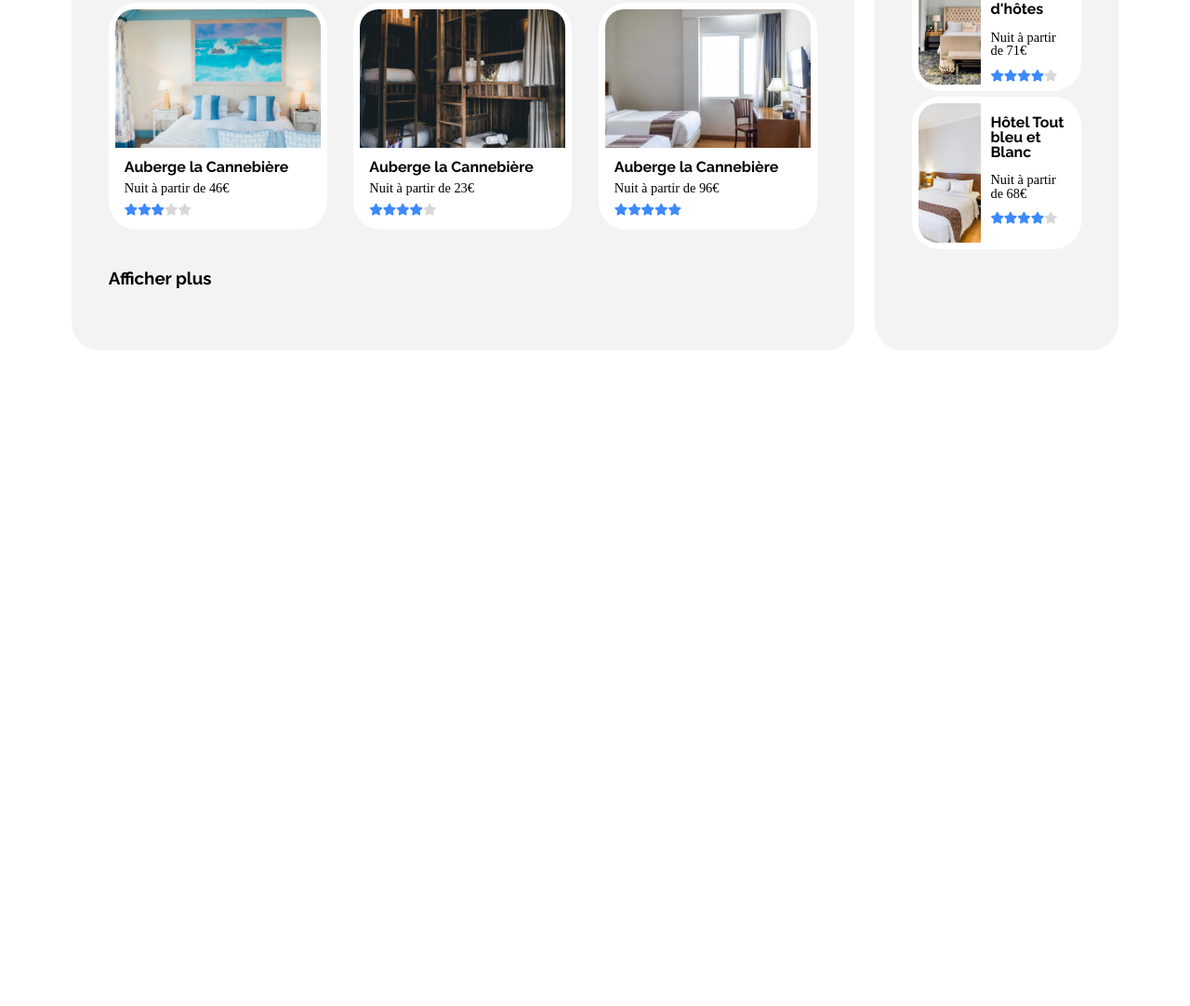
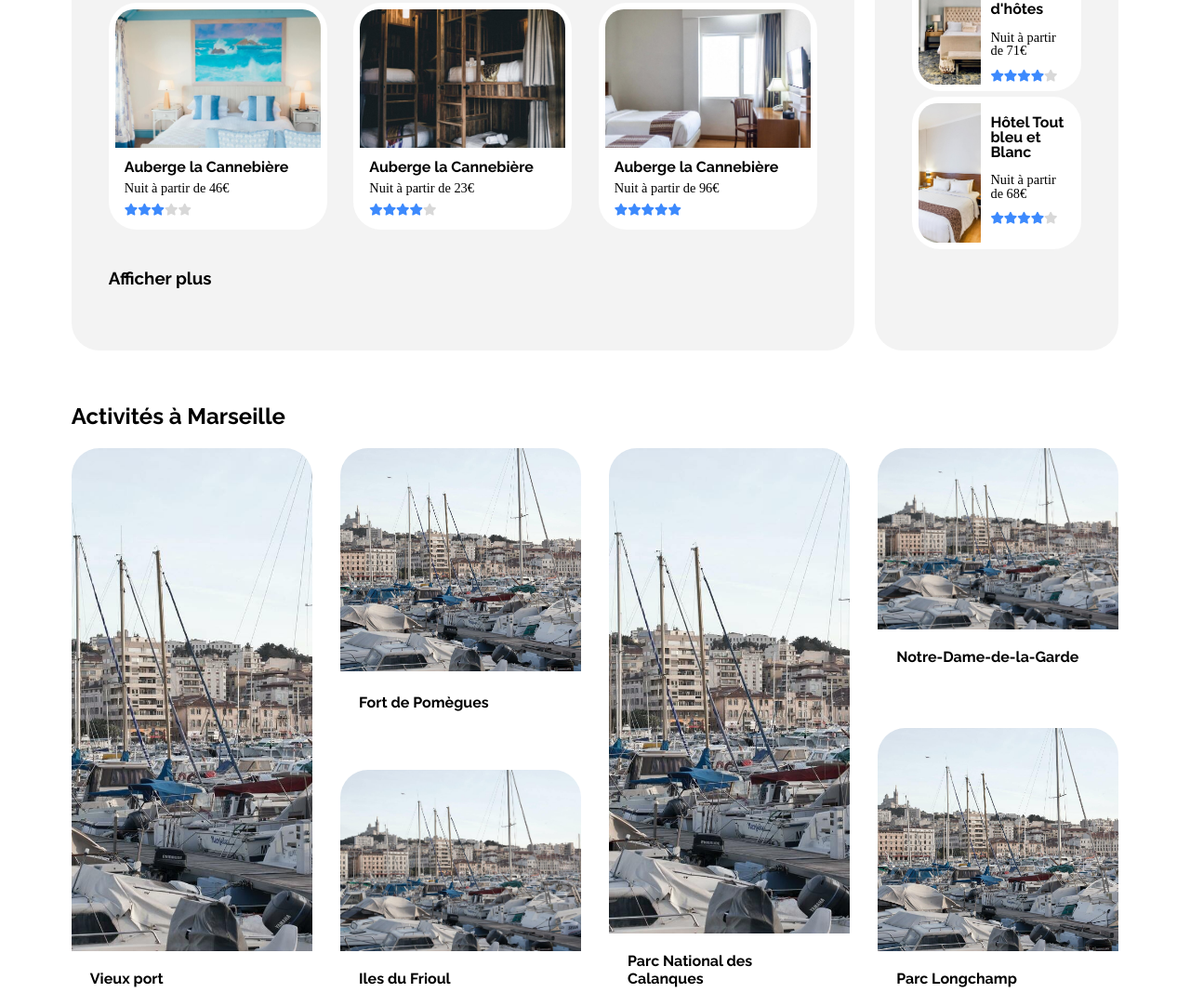
Before and after one commit to Corentin-Robac/CorentinRobac_2_04092020, a plain HTML site: page index.html in a window 1280 px wide. Shown: the part 804-1886 px from the top of the page at 93% size. Before the commit the page ends 1181 px from the top, so only its background shows below. Drawn offline with Linux system fonts and the light colour scheme; a web font is replaced by a local one.

Commit message:
Activités
Section Activités 09/10/20

```diff
--- a/script/index.html
+++ b/index.html
@@ -9,7 +9,7 @@
 
 </head>
 <header>
-    <img id="logo" src="../images/logo/Reservia@3x.png" alt="reservia">
+    <img id="logo" src="images/logo/Reservia@3x.png" alt="reservia">
     <nav id="nav">
         <a class="menu-link" href="#1" >Hébergements</a>
         <a class="menu-link" href="#2" >Activités</a>
@@ -55,7 +55,7 @@
         <h1>Hébergements à Marseille</h1>
         <div class="liste-hebergements">
             <article>
-                <img class="img-hebergements" src="../images/hebergements/3_medium/marcus-loke-WQJvWU_HZFo-unsplash.jpg" alt="">
+                <img class="img-hebergements" src="images/hebergements/3_medium/marcus-loke-WQJvWU_HZFo-unsplash.jpg" alt="">
                 <div class="description-hebergements">
                     <h2>Auberge la Cannebière</h2>
                     <p>Nuit à partir de 25€</p>
@@ -69,7 +69,7 @@
                 </div>
             </article>
             <article>
-                <img class="img-hebergements" src="../images/hebergements/3_medium/fred-kleber-gTbaxaVLvsg-unsplash.jpg" alt="">
+                <img class="img-hebergements" src="images/hebergements/3_medium/fred-kleber-gTbaxaVLvsg-unsplash.jpg" alt="">
                 <div class="description-hebergements">
                     <h2>Auberge la Cannebière</h2>
                     <p>Nuit à partir de 52€</p>
@@ -83,7 +83,7 @@
                 </div>
             </article>
             <article>
-                <img class="img-hebergements" src="../images/hebergements/3_medium/reisetopia-B8WIgxA_PFU-unsplash.jpg" alt="">
+                <img class="img-hebergements" src="images/hebergements/3_medium/reisetopia-B8WIgxA_PFU-unsplash.jpg" alt="">
                 <div class="description-hebergements">
                     <h2>Auberge la Cannebière</h2>
                     <p>Nuit à partir de 76€</p>
@@ -97,7 +97,7 @@
                 </div>
             </article>
             <article>
-                <img class="img-hebergements" src="../images/hebergements/3_medium/annie-spratt-Eg1qcIitAuA-unsplash.jpg" alt="">
+                <img class="img-hebergements" src="images/hebergements/3_medium/annie-spratt-Eg1qcIitAuA-unsplash.jpg" alt="">
                 <div class="description-hebergements">
                     <h2>Auberge la Cannebière</h2>
                     <p>Nuit à partir de 46€</p>
@@ -111,7 +111,7 @@
                 </div>
             </article>
             <article>
-                <img class="img-hebergements" src="../images/hebergements/3_medium/nicate-lee-kT-ZyaiwBe0-unsplash.jpg" alt="">
+                <img class="img-hebergements" src="images/hebergements/3_medium/nicate-lee-kT-ZyaiwBe0-unsplash.jpg" alt="">
                 <div class="description-hebergements">
                     <h2>Auberge la Cannebière</h2>
                     <p>Nuit à partir de 23€</p>
@@ -125,7 +125,7 @@
                 </div>
             </article>
             <article>
-                <img class="img-hebergements" src="../images/hebergements/3_medium/febrian-zakaria-M6S1WvfW68A-unsplash.jpg" alt="">
+                <img class="img-hebergements" src="images/hebergements/3_medium/febrian-zakaria-M6S1WvfW68A-unsplash.jpg" alt="">
                 <div class="description-hebergements">
                     <h2>Auberge la Cannebière</h2>
                     <p>Nuit à partir de 96€</p>
@@ -148,7 +148,7 @@
         </div>
         <div class="liste-populaires">
             <article>
-                <img class="img-populaires" src="../images/hebergements/3_medium/emile-guillemot-Bj_rcSC5XfE-unsplash.jpg" alt="">
+                <img class="img-populaires" src="images/hebergements/3_medium/emile-guillemot-Bj_rcSC5XfE-unsplash.jpg" alt="">
                 <div class="description-populaires">
                     <h2>Hôtel Le soleil du matin</h2>
                     <p>Nuit à partir de 128€</p>
@@ -162,7 +162,7 @@
                 </div>
             </article>
             <article>
-                <img class="img-populaires" src="../images/hebergements/3_medium/aw-creative-VGs8z60yT2c-unsplash.jpg" alt="">
+                <img class="img-populaires" src="images/hebergements/3_medium/aw-creative-VGs8z60yT2c-unsplash.jpg" alt="">
                 <div class="description-populaires">
                     <h2>Au coeur de l'eau Chambres d'hôtes</h2>
                     <p>Nuit à partir de 71€</p>
@@ -176,7 +176,7 @@
                 </div>
             </article>
             <article>
-                <img class="img-populaires" src="../images/hebergements/3_medium/febrian-zakaria-sjvU0THccQA-unsplash.jpg" alt="">
+                <img class="img-populaires" src="images/hebergements/3_medium/febrian-zakaria-sjvU0THccQA-unsplash.jpg" alt="">
                 <div class="description-populaires">
                     <h2>Hôtel Tout bleu et Blanc</h2>
                     <p>Nuit à partir de 68€</p>
@@ -193,8 +193,57 @@
 
     </section>
 </div>
+<div class="part-2">
+    <h2 id="title-act-mars">Activités à Marseille</h2>
+    <section class="act-mars">
+        <article class="art-act">
+            <img class="img-activites" src="images/activites/3_medium/reno-laithienne-QUgJhdY5Fyk-unsplash.jpg" alt="">
+            <div class="description-activites">
+                <h2>Vieux port</h2>
+            </div>
+        </article>
+        <article class="art-act-demi">
+            <div class="act-demi-1">
+                <img class="img-activites-demi-grand" src="images/activites/3_medium/reno-laithienne-QUgJhdY5Fyk-unsplash.jpg" alt="">
+                <div class="description-activites">
+                    <h2>Fort de Pomègues</h2>
+            </div>
+        </div>
+        <div class="act-demi-2">
+            <img class="img-activites-demi-petit" src="images/activites/3_medium/reno-laithienne-QUgJhdY5Fyk-unsplash.jpg" alt="">
+            <div class="description-activites">
+                <h2>Iles du Frioul</h2>
+            </div>
+        </div>
+        </article>
 
 
+
+
+        <article class="art-act">
+            <img class="img-activites" src="images/activites/3_medium/reno-laithienne-QUgJhdY5Fyk-unsplash.jpg" alt="">
+            <div class="description-activites">
+                <h2>Parc National des Calanques</h2>
+            </div>
+        </article>
+        <article class="art-act-demi">
+            <div class="act-demi-2-2">
+                <img class="img-activites-demi-petit" src="images/activites/3_medium/reno-laithienne-QUgJhdY5Fyk-unsplash.jpg" alt="">
+                <div class="description-activites">
+                    <h2>Notre-Dame-de-la-Garde</h2>
+                </div>
+            </div>
+            <div class="act-demi-1-2">
+                <img class="img-activites-demi-grand" src="images/activites/3_medium/reno-laithienne-QUgJhdY5Fyk-unsplash.jpg" alt="">
+                <div class="description-activites">
+                    <h2>Parc Longchamp</h2>
+            </div>
+        </div>
+        </article>
+    </section>
+
+
+</div>
 
 
 
--- a/script/style.css
+++ b/style.css
@@ -6,14 +6,14 @@
 
 @font-face {
     font-family: 'Raleway';
-    src: url('../fonts/Raleway-Regular.ttf') format('truetype');
+    src: url('fonts/Raleway-Regular.ttf') format('truetype');
     font-weight: normal;
     font-style: normal;
 }
 
 @font-face {
     font-family: 'Raleway';
-    src: url('../fonts/Raleway-Bold.ttf') format('truetype');
+    src: url('fonts/Raleway-Bold.ttf') format('truetype');
     font-weight: bold;
     font-style: normal;
 }
@@ -230,8 +230,7 @@
 .liste-hebergements  {
     display: flex;
     flex-wrap:wrap;
-    justify-content: space-between;
-    /*align-content: space-between;*/
+    justify-content: space-between;/* justify-content */
 }
 
 .liste-hebergements article {
@@ -348,3 +347,89 @@
     display: flex;
     flex-direction: row;
 }
+
+.act-mars {
+    display: flex;
+    flex-direction: row;
+    justify-content: space-between;
+}
+
+#title-act-mars {
+  margin-top: 5%;
+}
+
+.art-act {
+    height:600px;
+    display: flex;
+    flex-direction: column;
+    justify-content: space-between;
+}
+
+.img-activites {
+    width:100%;
+    height: 100%;
+    object-fit: cover;
+    border-top-left-radius: 30px;
+    border-top-right-radius: 30px;
+}
+
+.description-activites {
+    display: flex;
+    flex-direction: column;
+    justify-content: center;
+    padding: 20px;
+}
+
+.description-activites h2 {
+    font-size: 1em;
+    margin: 0;
+}
+
+.art-act-demi {
+    display: flex;
+    flex-direction: column;
+    justify-content: space-between;
+    height:600px;
+}
+
+.img-activites-demi-grand, .img-activites-demi-petit {
+    width:100%;
+    object-fit: cover;
+    border-top-left-radius: 30px;
+    border-top-right-radius: 30px;
+}
+
+.act-demi-1 {
+    height: 50%;
+}
+.act-demi-1-2 {
+    height: 50%;
+    justify-content: end;
+    display: flex;
+    flex-direction: column;
+}
+
+.act-demi-2 {
+    display: flex;
+    flex-direction: column;
+    justify-content: end;
+    height: 50%;
+}
+.act-demi-2-2 {
+    display: flex;
+    flex-direction: column;
+    justify-content: start;
+    height: 50%;
+}
+
+.img-activites-demi-grand {
+    height: 80%;
+}
+.img-activites-demi-petit {
+    height: 65%;
+}
+
+.art-act, .art-act-demi {
+    width: 23%;
+    border-radius: 30px;
+}
```
